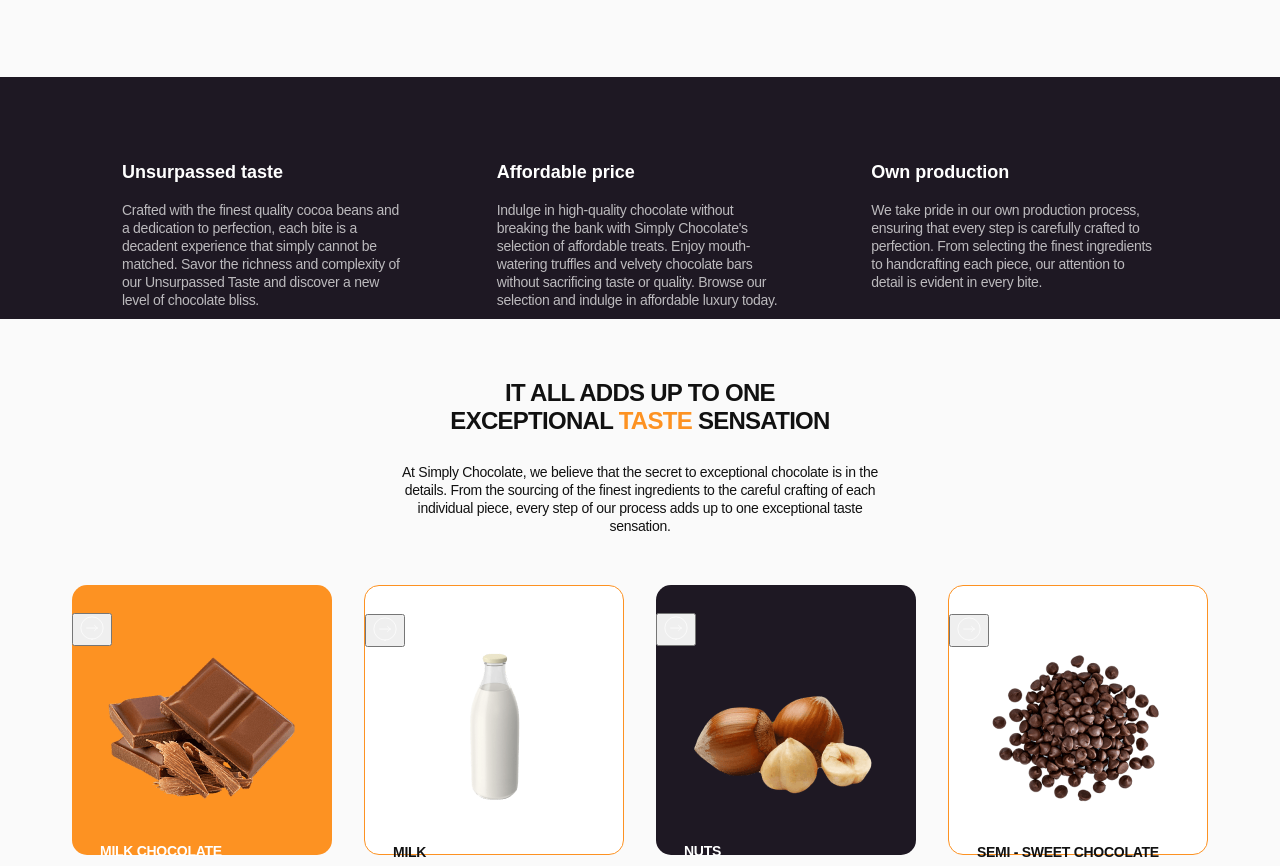
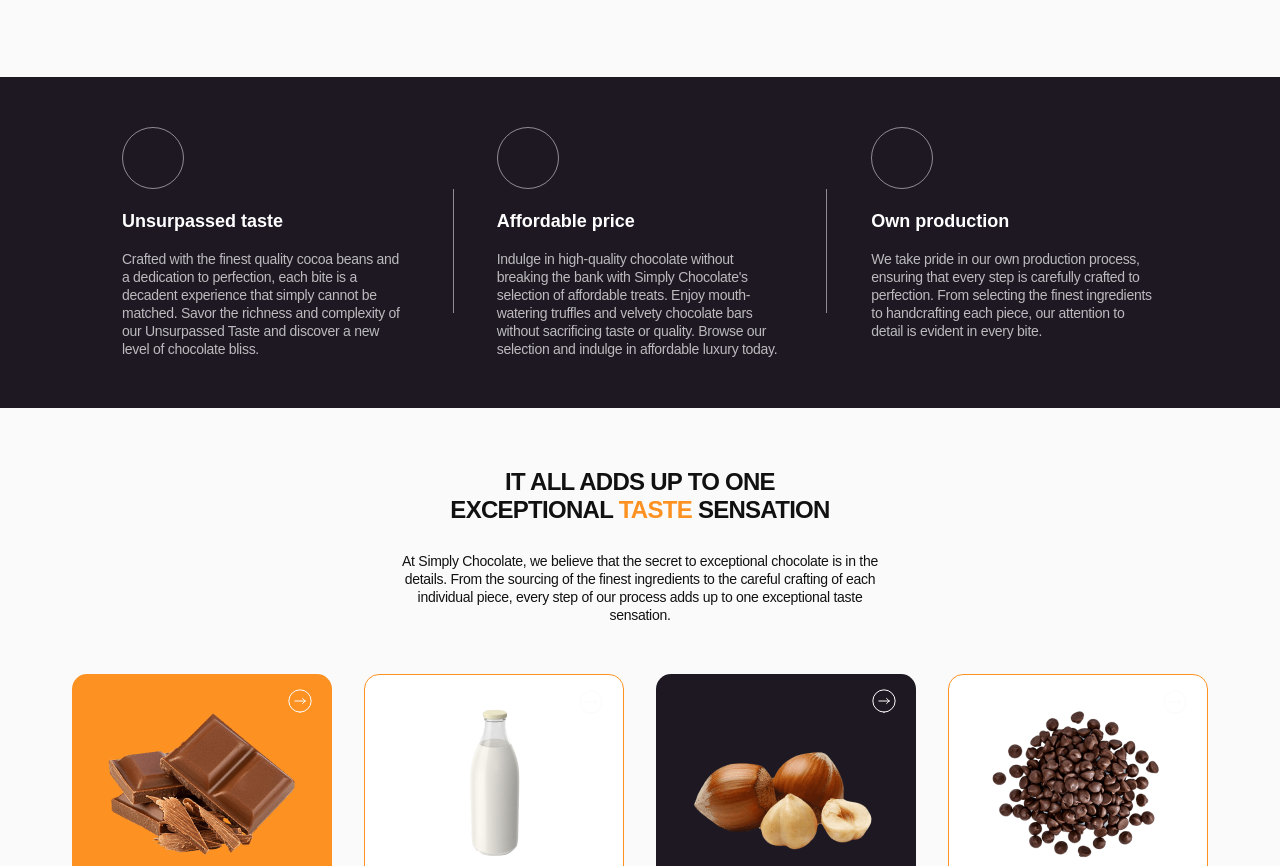
Before and after one commit to iahub4metra/Simply-Chocolate, a plain HTML site: page index.html in a window 1280 px wide. Shown: the part 687-1553 px from the top of the page. Drawn offline with nearby package versions, Linux system fonts and the light colour scheme.

Commit message:
Update styles.css

```diff
--- a/styles/styles.css
+++ b/styles/styles.css
@@ -130,6 +130,8 @@ p {
     background-color: rgba(17, 17, 17, 0.60);
     padding: 381px 40px 40px 40px;
     border-radius: 30px;
+    background-image: url(../images/desktop-bg.jpg);
+
 }
 
 .btn-and-link-container {
@@ -254,7 +256,38 @@ p {
 
 .benefits-list li {
     width: 308px;
-    height: 142px;
+    position: relative;
+}
+
+.benefits-icon-container {
+    display: flex;
+    justify-content: center;
+    align-items: center;
+    width: 62px;
+    height: 62px;
+    border-radius: 365px;
+    border: 1px solid rgba(255, 255, 255, 0.50);
+    margin-bottom: 22px;
+}
+
+.benefits-list li:nth-child(2n)::before {
+    content: "";
+    position: absolute;
+    top: 62px;
+    left: -44px;
+    width: 1px;
+    height: 124px;
+    background: rgba(255, 255, 255, 0.50);
+}
+
+.benefits-list li:nth-child(2n)::after {
+    content: "";
+    position: absolute;
+    top: 62px;
+    right: -44px;
+    width: 1px;
+    height: 124px;
+    background: rgba(255, 255, 255, 0.50);
 }
 
 .benefits-list-title {
@@ -323,7 +356,24 @@ p {
     border-radius: 15px;
     width: 260px;
     height: 270px;
-    /* flex-basis: calc((1136px - 128px) / 4); */
+    position: relative;
+}
+
+.btn-ingridients-card {
+    border: none;
+    background-color: transparent;
+    cursor: pointer;
+    position: absolute;
+    top: 14px;
+    right: 14px;
+}
+
+.btn-ingridients-card-icon {
+    stroke: #FAFAFA;
+}
+
+.ingridients-card:nth-child(2n)>.btn-ingridients-card>.btn-ingridients-card-icon {
+    stroke: #FD9222;
 }
 
 .ingridients-card img {
```
